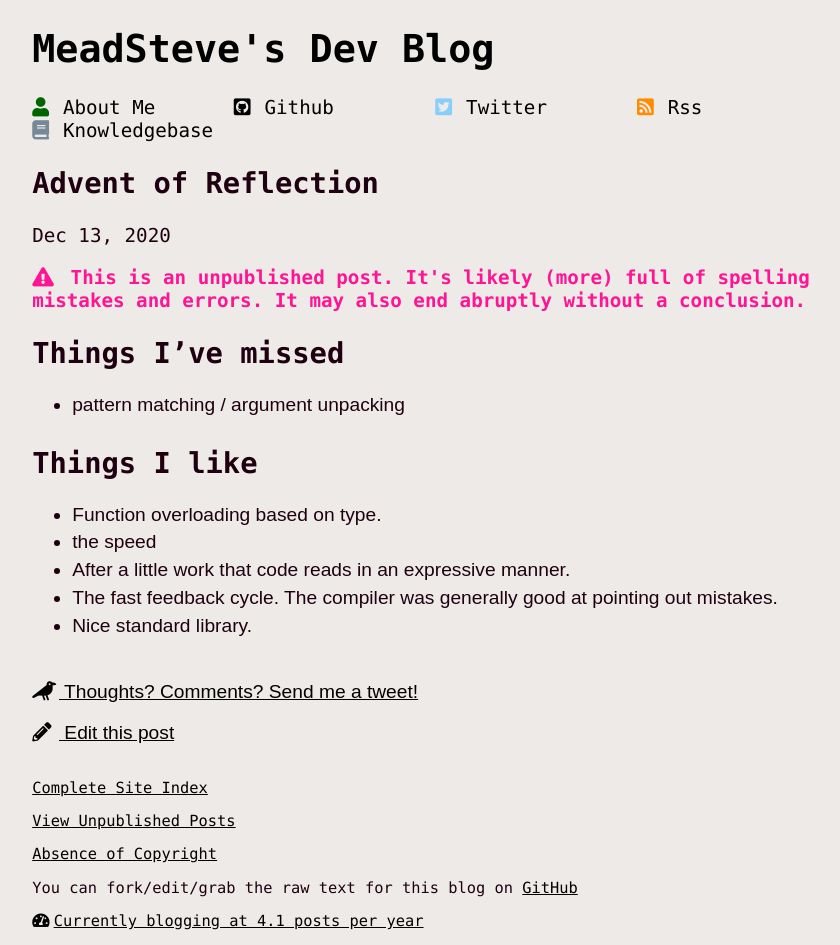
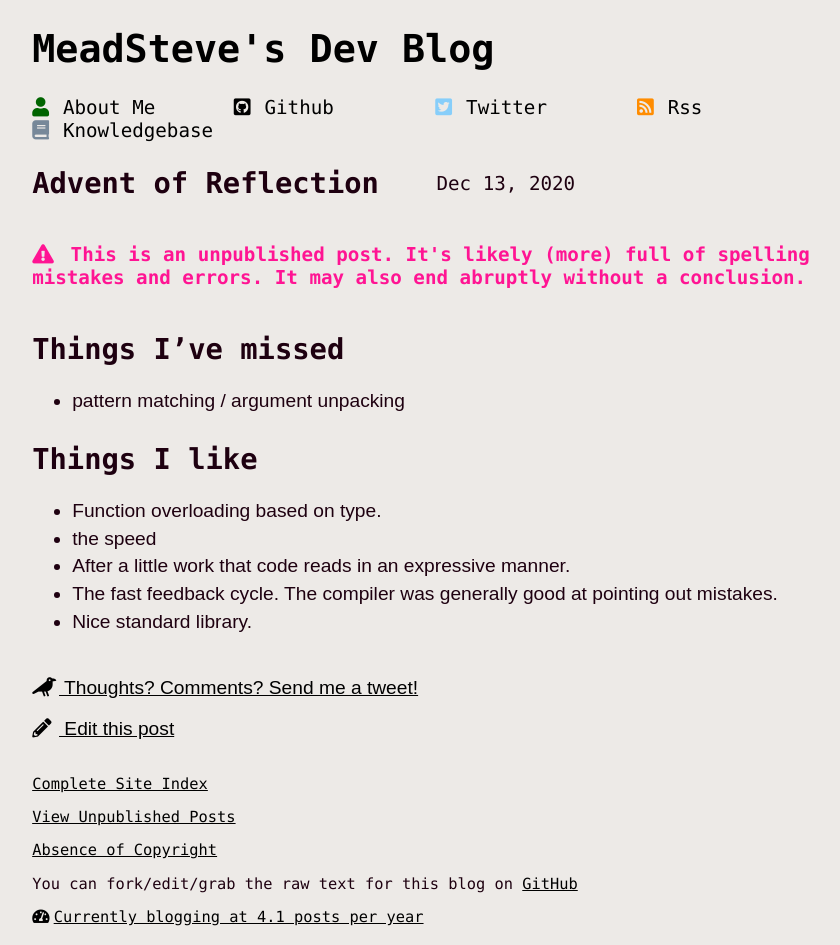
Before and after one commit to meadsteve/meadsteve.github.io, a Jekyll site: the page built from _posts/2020-12-10-advent-of-reflection.markdown, in a window 1280 px wide. Shown: the whole page, without its empty margins (189-1029 px from the left). Built offline with Jekyll 4.4.1, drawn with Linux system fonts in a browser that asks for light colours.

Commit message:
flex box the date on articles

```diff
--- a/css/main.css
+++ b/css/main.css
@@ -45,6 +45,10 @@ img {
   padding-bottom: 2em;
 }
 
+div.bottom-of-post {
+  padding-bottom: 1em;
+}
+
 /** Navigation block **/
 
 nav {
@@ -57,8 +61,20 @@ nav  i {
   width: 1em;
 }
 
-div.bottom-of-post {
-  padding-bottom: 1em;
+/** Article header block **/
+
+article header {
+  width: 100%;
+  display: flex;
+  flex-wrap: wrap;
+}
+
+article header h1 {
+  margin-right: 2em;
+}
+
+article header time {
+  margin: auto 0 auto 0;
 }
 
 /** Link styling **/
```
